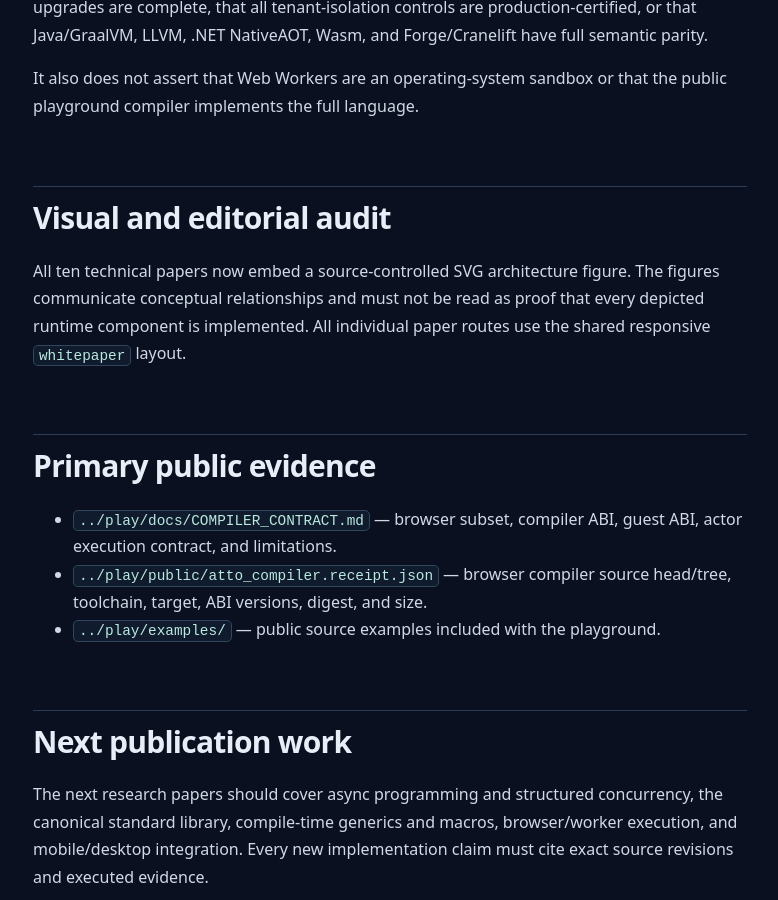
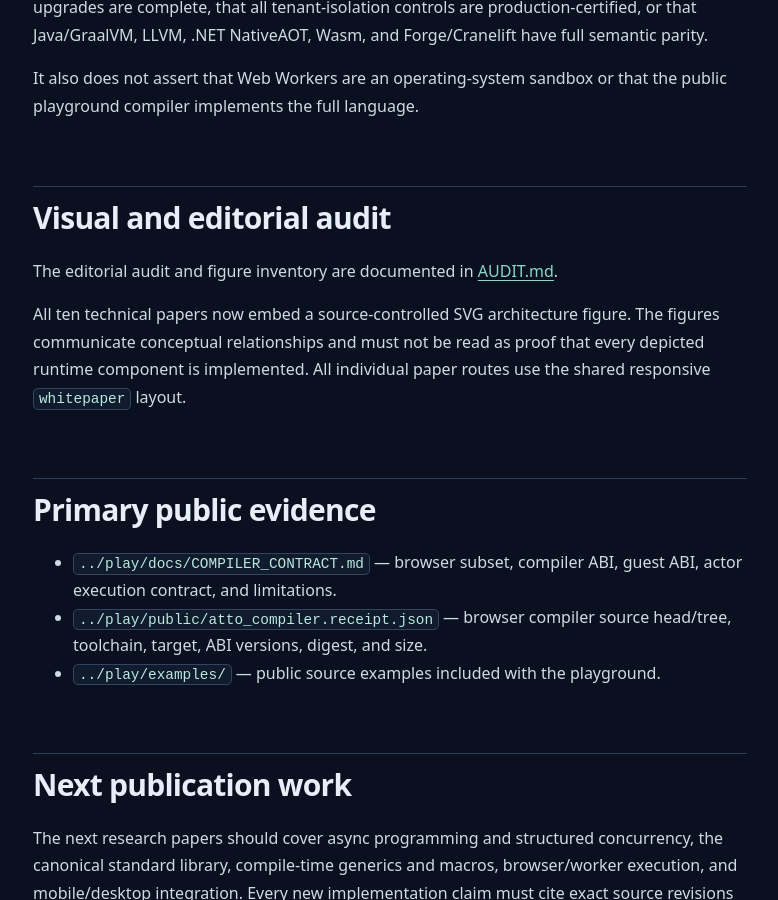
Before and after one commit to atto-lang/atto-lang.github.io, a Jekyll site: the page built from whitepapers/STATUS.md, in a window 1280 px wide and 900 px high, scrolled down 1733 px. Shown: the whole window, without its empty margins (250-1028 px from the left). Built offline with Jekyll 4.4.1, drawn with Linux system fonts in a browser that asks for light colours.

Commit message:
docs(whitepapers): link visual audit report

```diff
--- a/whitepapers/STATUS.md
+++ b/whitepapers/STATUS.md
@@ -41,6 +41,8 @@ It also does not assert that Web Workers are an operating-system sandbox or that
 
 ## Visual and editorial audit
 
+The editorial audit and figure inventory are documented in [AUDIT.md](AUDIT.md).
+
 All ten technical papers now embed a source-controlled SVG architecture figure. The figures communicate conceptual relationships and must not be read as proof that every depicted runtime component is implemented. All individual paper routes use the shared responsive `whitepaper` layout.
 
 ## Primary public evidence
```
